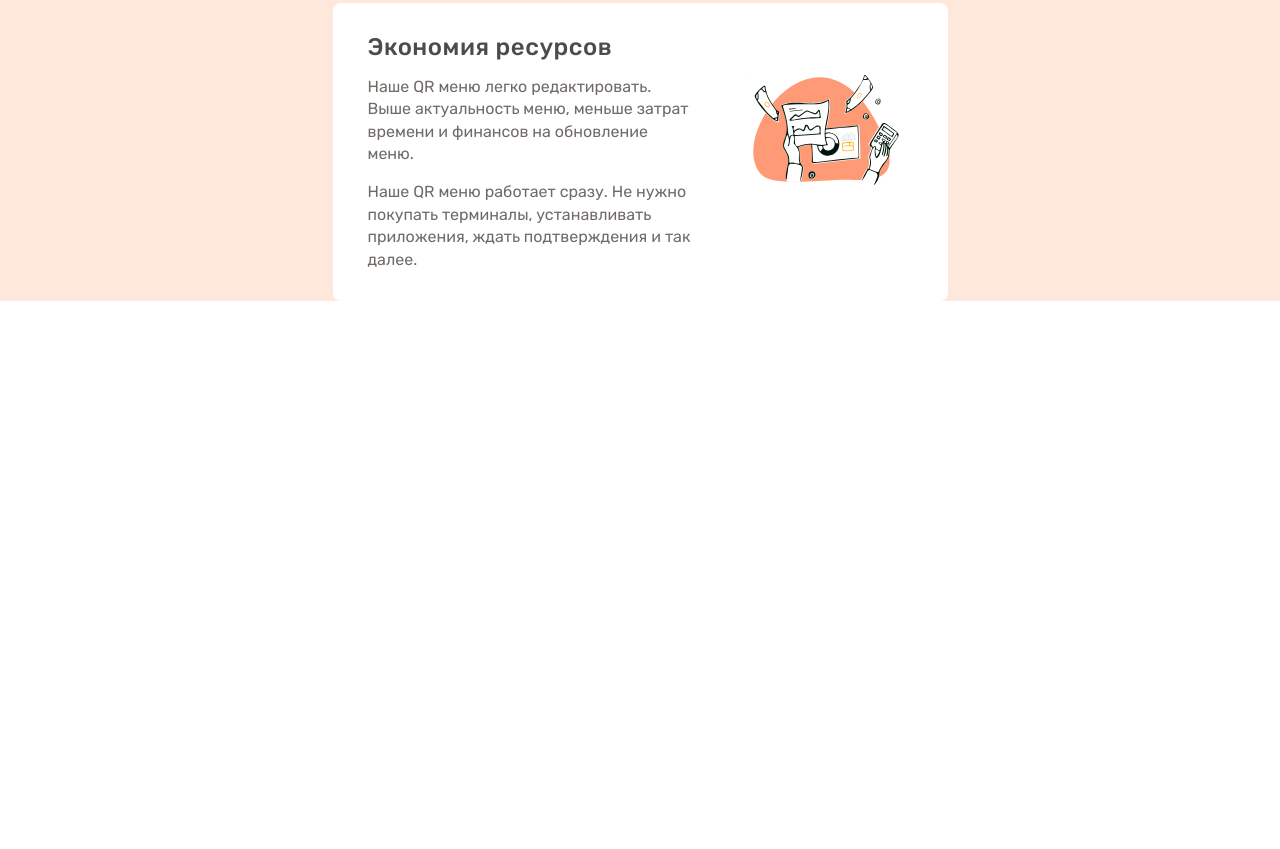
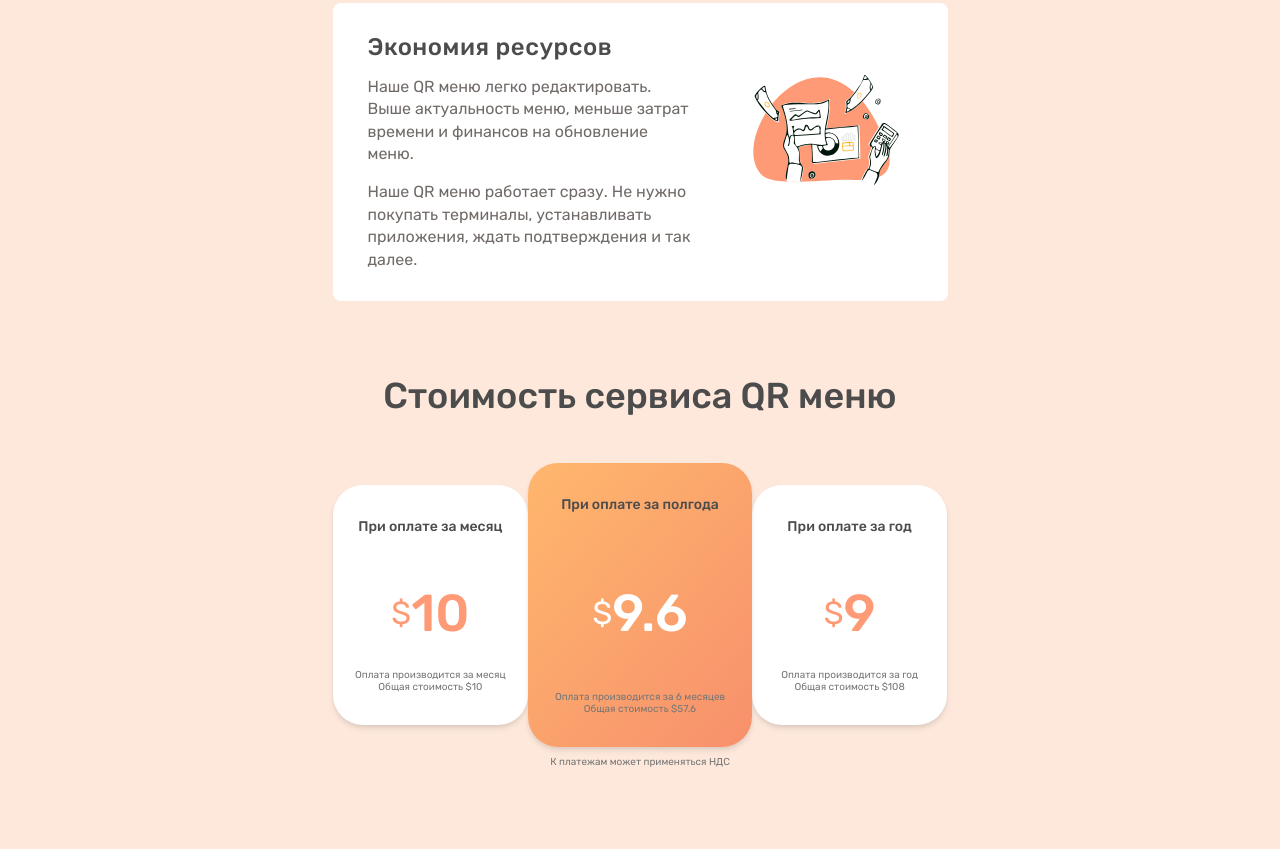
Before and after one commit to lapshichka/oddMenu, a website built with Vite: page index.html in a window 1280 px wide. Shown: the part 2721-3570 px from the top of the page. Before the commit the page ends 3022 px from the top, so only its background shows below. Built offline with nearby package versions, Linux system fonts and the light colour scheme.

Commit message:
add section price and styles

```diff
--- a/index.html
+++ b/index.html
@@ -175,6 +175,46 @@
             </div>
           </div>
         </section>
+
+        <section class="price">
+          <div class="price__container">
+            <div class="block-text__title block-text__price-title">
+              Стоимость сервиса QR меню
+            </div>
+
+            <div class="price__content">
+              <div class="price__item">
+                <div class="price__title">При оплате за месяц</div>
+                <div class="price__sum"><span>$</span>10</div>
+                <div class="price__text">
+                  <p>Оплата производится за месяц</p>
+                  <p>Общая стоимость $10</p>
+                </div>
+              </div>
+
+              <div class="price__item price__orange-item">
+                <div class="price__title">При оплате за полгода</div>
+                <div class="price__sum price__orange-sum">
+                  <span>$</span>9.6
+                </div>
+                <div class="price__text">
+                  <p>Оплата производится за 6 месяцев</p>
+                  <p>Общая стоимость $57.6</p>
+                </div>
+              </div>
+
+              <div class="price__item">
+                <div class="price__title">При оплате за год</div>
+                <div class="price__sum"><span>$</span>9</div>
+                <div class="price__text">
+                  <p>Оплата производится за год</p>
+                  <p>Общая стоимость $108</p>
+                </div>
+              </div>
+            </div>
+            <div class="price__signature">К платежам может применяться НДС</div>
+          </div>
+        </section>
       </main>
     </div>
   </body>
--- a/style/style.css
+++ b/style/style.css
@@ -272,9 +272,14 @@ body {
   flex: 1;
   padding: 30px 30px 30px 35px;
   border-radius: 8px;
+  transition: 0.5s;
 }
 .advantages-menu__item:not(:last-child) {
   margin-bottom: 42px;
+}
+.advantages-menu__item:hover {
+  transition: 0.5s;
+  transform: scale(1.05);
 }
 /* ------------------------------------- */
 .advantages-menu-list__title {
@@ -295,3 +300,89 @@ body {
 .advantages-menu__block-text {
   max-width: 340px;
 }
+/* -------------------------------------
+------------------------------------- */
+.price {
+  height: 100%;
+  background-color: #fde8db;
+  padding: 70px 0 80px;
+}
+.block-text__price-title {
+  margin-bottom: 42px;
+}
+/* ------------------------------------- */
+.price__content {
+  display: flex;
+  justify-content: center;
+  align-items: center;
+}
+.price__orange-card {
+  flex: 0 0 23%;
+  height: 284px;
+  padding: 32px 16px;
+}
+.price__item {
+  z-index: 1;
+  display: flex;
+  flex: 0 0 20%;
+  flex-direction: column;
+  justify-content: space-between;
+  align-items: center;
+  background-color: #fff;
+  border-radius: 30px;
+  height: 240px;
+  padding: 32px 16px;
+  box-shadow: 0 0 transparent, 0 0 transparent,
+    0 4px 6px -1px rgba(0, 0, 0, 0.1), 0 2px 4px -1px rgba(0, 0, 0, 0.06);
+  transition: 0.5s;
+}
+.price__item:hover {
+  transition: 0.5s;
+  transform: scale(1.05);
+}
+.price__orange-item {
+  z-index: 5;
+  flex: 0 0 23%;
+  height: 284px;
+  padding: 32px 16px;
+  background: linear-gradient(312deg, #f7906c, #ffb76d);
+}
+/* ------------------------------------- */
+.price__title {
+  margin: 0 0 20px;
+  font-size: 14px;
+  font-weight: 500;
+  text-align: ce;
+}
+.price__sum {
+  font-size: 52px;
+  font-weight: 500;
+  display: flex;
+  justify-content: center;
+  align-items: center;
+  color: #ff9a76;
+}
+.price__sum span {
+  font-size: 32px;
+  font-weight: 400;
+}
+.price__text {
+  display: flex;
+  flex-direction: column;
+  text-align: center;
+  font-size: 10px;
+  line-height: 1.2;
+  color: #767676;
+}
+.price__orange-sum {
+  color: #fff;
+}
+.price__signature {
+  display: flex;
+  align-items: center;
+  justify-content: center;
+  position: relative;
+  margin-top: 8px;
+  font-size: 10px;
+  color: #767676;
+}
```
